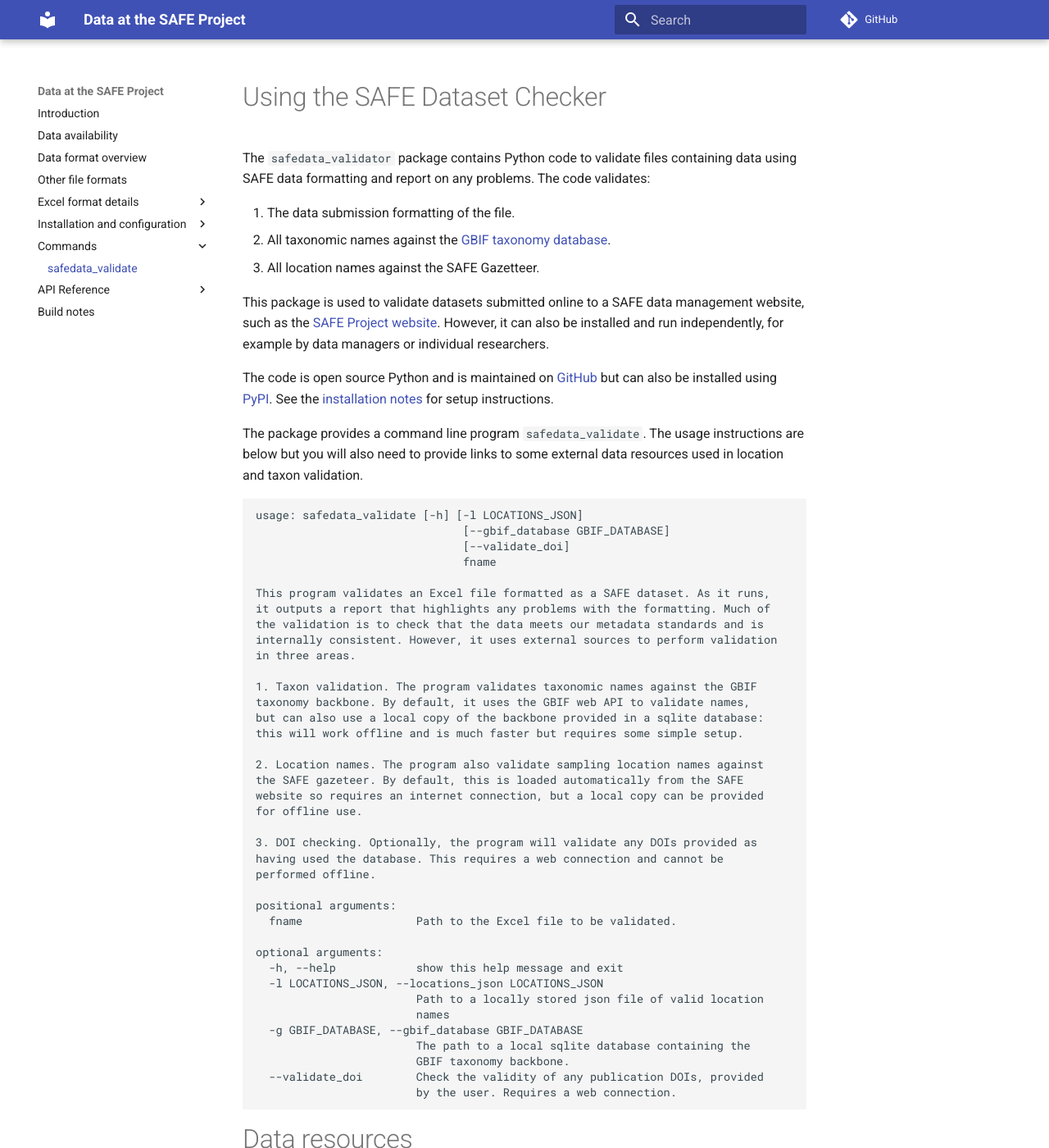
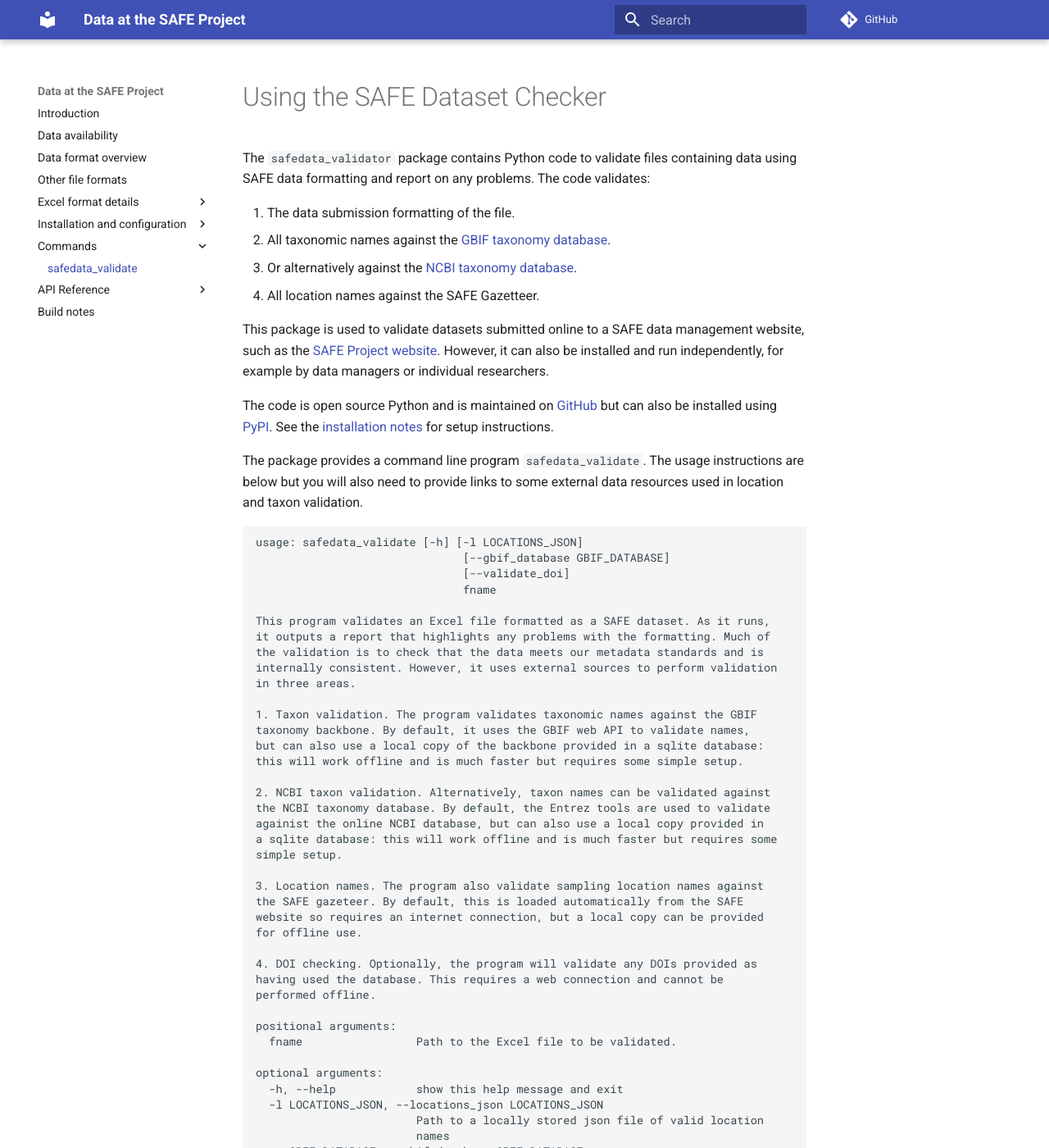
Before and after one commit to ImperialCollegeLondon/safedata_validator, an MkDocs documentation site: the page built from docs/usage/usage.md, in a window 1280 px wide and 1400 px high. Shown: the whole window at 82% size. Built offline with MkDocs 1.6.1 and Material for MkDocs 9.7.7, drawn with Linux system fonts in a browser that asks for light colours; comment, search, counter and statistics services are not loaded; some of the changed text lies outside the part shown.

Commit message:
Updated usage to mention NCBITaxa

```diff
--- a/docs/usage/usage.md
+++ b/docs/usage/usage.md
@@ -4,11 +4,12 @@ The  `safedata_validator` package contains Python code to validate files contain
 
   1. The data submission formatting of the file.
   1. All taxonomic names against the [GBIF taxonomy database](../install/gbif_validation.md).
+  1. Or alternatively against the [NCBI taxonomy database](../install/ncbi_validation.md).
   1. All location names against the SAFE Gazetteer.
 
 This package is used to validate datasets submitted online to a SAFE data management website, such as the  [SAFE Project website](https://safeproject.net/datasets/submit_dataset). However, it can also be installed and run independently, for example by data managers or individual researchers.
 
-The code is open source Python and  is maintained on [GitHub](https://github.com/ImperialCollegeLondon/safedata_validator) but  can also be installed using  [PyPI](https://pypi.org/project/safedata-validator). See the [installation notes](../install/install.md) for setup instructions.
+The code is open source Python and is maintained on [GitHub](https://github.com/ImperialCollegeLondon/safedata_validator) but  can also be installed using [PyPI](https://pypi.org/project/safedata-validator). See the [installation notes](../install/install.md) for setup instructions.
 
 The package provides a command line program `safedata_validate`. The usage instructions are below but you will also need to provide links to some external data resources used in location and taxon validation.
 
@@ -28,12 +29,18 @@ The package provides a command line program `safedata_validate`. The usage instr
     but can also use a local copy of the backbone provided in a sqlite database:
     this will work offline and is much faster but requires some simple setup.
 
-    2. Location names. The program also validate sampling location names against
+    2. NCBI taxon validation. Alternatively, taxon names can be validated against
+    the NCBI taxonomy database. By default, the Entrez tools are used to validate
+    againist the online NCBI database, but can also use a local copy provided in
+    a sqlite database: this will work offline and is much faster but requires some
+    simple setup.
+
+    3. Location names. The program also validate sampling location names against
     the SAFE gazeteer. By default, this is loaded automatically from the SAFE
     website so requires an internet connection, but a local copy can be provided
     for offline use.
 
-    3. DOI checking. Optionally, the program will validate any DOIs provided as
+    4. DOI checking. Optionally, the program will validate any DOIs provided as
     having used the database. This requires a web connection and cannot be
     performed offline.
 
@@ -53,7 +60,7 @@ The package provides a command line program `safedata_validate`. The usage instr
 
 # Data resources
 
-The `safedata_validator` package requires external data resources to validate both dataset locations and taxa. The package supports online resources for both locations and taxa, which is the easiest option for users to get up and running. The online [GBIF  Search API](https://www.gbif.org/developer/species) is used by default but the package does need a web service providing valid location data.
+The `safedata_validator` package requires external data resources to validate both dataset locations and taxa. The package supports online resources for both locations and taxa, which is the easiest option for users to get up and running. The online [GBIF Search API](https://www.gbif.org/developer/species) is used by default but the package does need a web service providing valid location data.
 
 For example, the SAFE Project  website provides an API endpoint returning location data. Using this API and the default online GBIF validation, the following command will validate `MyData.xlsx`:
 
@@ -61,7 +68,7 @@ For example, the SAFE Project  website provides an API endpoint returning locati
 
 This is considerably easier for most users but it can be rather slow and requires an internet connection. If you are want to improve the speed of `safedata_validator` for frequent use  or need to be able to use it offline, then you can provide local copies of the data resources. Note that you cannot validate DOIs without an internet connection, but this is optional.
 
-The locations of these resources are set by command line arguments shown above but  can also be set in a [configuration file](usage.md#configuration-file) for repeated use.
+The locations of these resources are set by command line arguments shown above but can also be set in a [configuration file](usage.md#configuration-file) for repeated use.
 
 ## Locations
 
@@ -77,6 +84,10 @@ Once you have this file, you can use it like this:
 
     safedata_validate MyData.xlsx -g /path/to/gbif_backbone.sqlite
 
+## NCBITaxa
+
+TODO - ADD AN EXPLANATION HERE ONCE WE'VE DECIDED HOW THIS SHOULD ACTUALLY BE USED. OR ALTERNATIVELY JUST DELETE THIS SECTION.
+
 ## Fully offline use
 
  If you've done both the above steps then the following example would validate a file using both local data resources, and won't need the internet at all.
```
